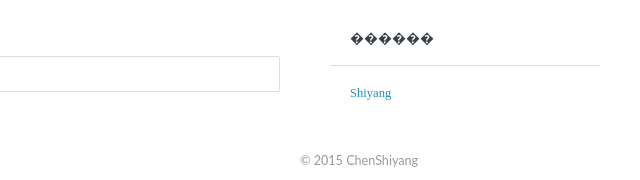
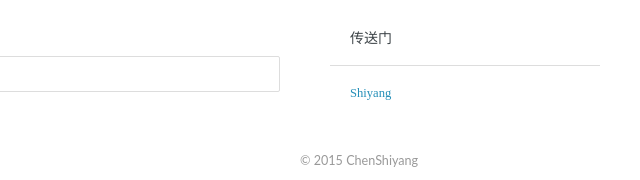
Before and after one commit to chenshiyang/chenshiyang.github.io, a plain HTML site: page 2015/09/16/hello-world/index.html in a window 1280 px wide. Shown: the part 353-533 px from the top of the page, 640-1280 px from the left. Drawn offline with Linux system fonts and the light colour scheme.

Commit message:
Site updated: 2015-09-16 14:35:50

```diff
--- a/2015/09/16/hello-world/index.html
+++ b/2015/09/16/hello-world/index.html
@@ -182,7 +182,7 @@
 
 
   <div class="widget tag">
-<h3 class="title">������</h3>
+<h3 class="title">传送门</h3>
 <ul class="entry">
 <li><a href="http://chenshiyang.github.io/" title="Shiyang's Blog">Shiyang</a></li>
 </ul>
```
Also changed, not shown: about/index.html (+1 -1 lines), archives/2015/09/index.html (+1 -1 lines), archives/2015/index.html (+1 -1 lines), archives/index.html (+1 -1 lines), index.html (+1 -1 lines).
